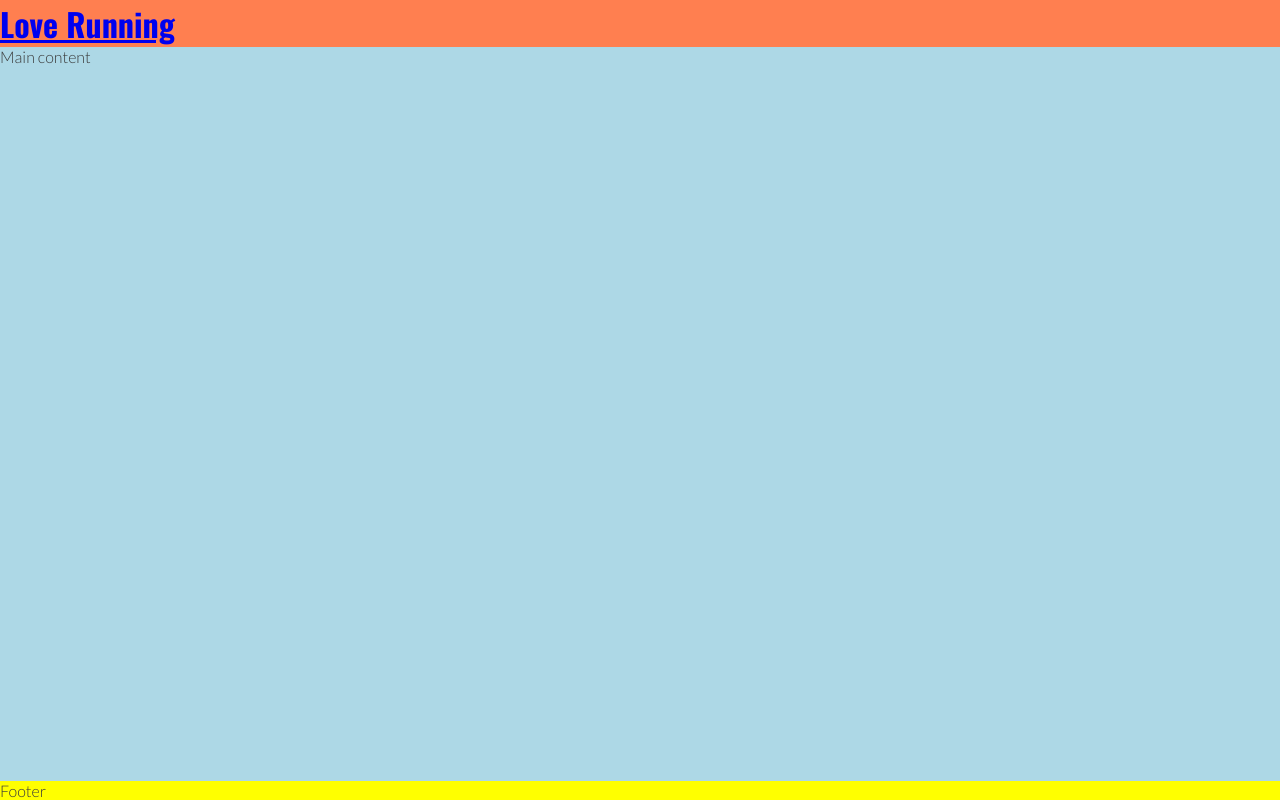
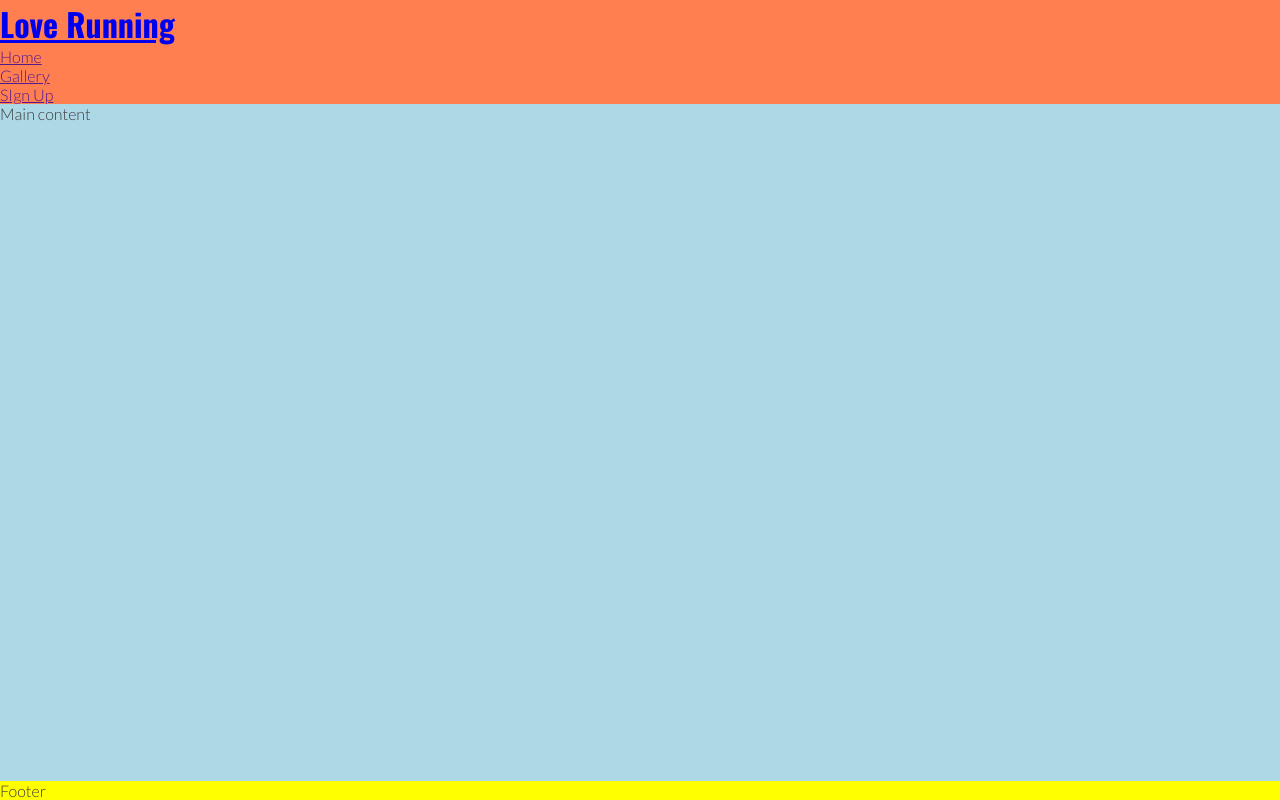
Before and after one commit to kinguiii/love-running, a plain HTML site: page index.html in a window 1280 px wide. Drawn offline with nearby package versions, Linux system fonts and the light colour scheme; a web font is replaced by a local one.

Commit message:
Create Navigation section

```diff
--- a/index.html
+++ b/index.html
@@ -25,6 +25,13 @@
         <a href="index.html">
             <h1 id="logo">Love Running</h1>
         </a>
+        <nav>
+            <ul>
+                <li><a href="">Home</a></li>
+                <li><a href="">Gallery</a></li>
+                <li><a href="">SIgn Up</a></li>
+            </ul>
+        </nav>
     </header>
 
     <!-- Main content -->
```
